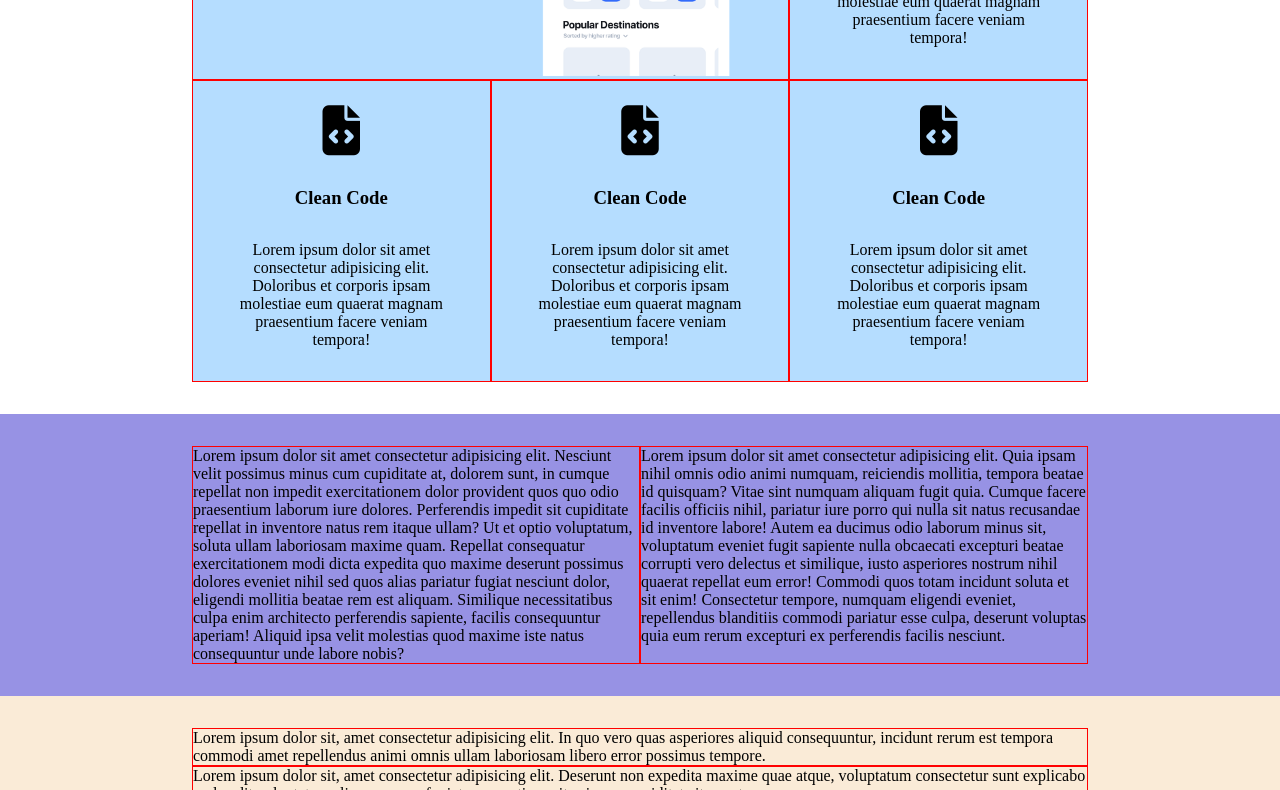
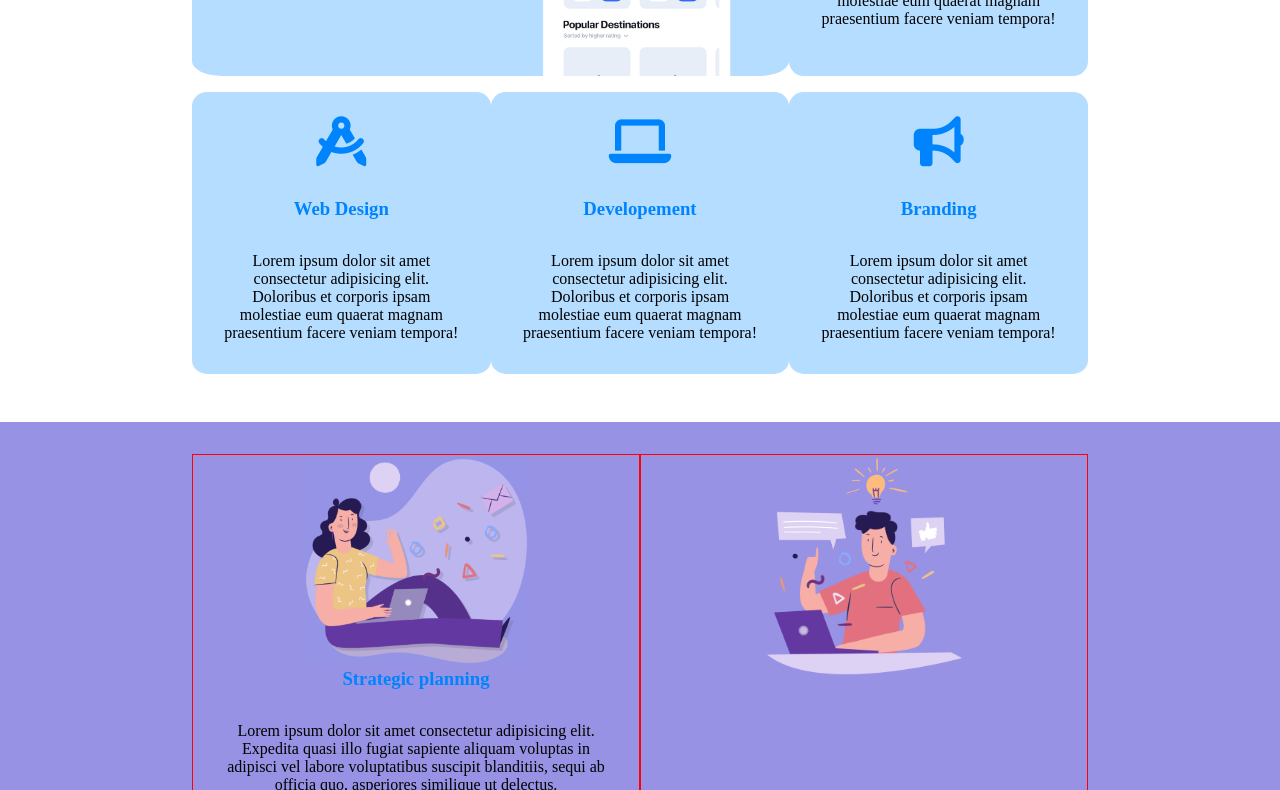
Before and after one commit to DeAngelisDev16/htmlcss-responsive-layout, a plain HTML site: page index.html in a window 1280 px wide. Shown: the part 326-1116 px from the top of the page. Drawn offline with Linux system fonts and the light colour scheme.

Commit message:
Demo application section commit

```diff
--- a/index.html
+++ b/index.html
@@ -28,7 +28,7 @@
     <main id="site_main">
         <section class="demo_application ">
             <div class="container">
-                <div class="row wrap">
+                <div class="row wrap space_between">
                     <div class="col-8">
                         <div class="card">
                             <img id="phone" src="./img/phone.png" alt="">
@@ -36,7 +36,7 @@
                                 <h3>Get a demo application</h3>
                                 <p>Lorem ipsum dolor sit amet, consectetur  <br>
                                     adipisicing elit. Itaque, earum corporis <br> provident excepturi quos suscipit quisquam <br> sit culpa. Aliquid, ullam?</p>
-                                <a class="button_appstore" href="">App Store</a>
+                                <a class="button_appstore" href=""><i class="fa-brands fa-apple"></i>App Store</a>
 
                             </div>
 
@@ -60,8 +60,8 @@
 
                     <div class="col-4">
                         <div class="card text_align">
-                            <i class="fa-solid fa-file-code"></i>
-                            <h3>Clean Code</h3>
+                            <i class="fa-solid fa-compass-drafting"></i>
+                            <h3>Web Design</h3>
                             <p>Lorem ipsum dolor sit amet consectetur adipisicing elit. Doloribus et corporis ipsam molestiae eum quaerat magnam praesentium facere veniam tempora!</p>
 
                         </div>
@@ -72,9 +72,11 @@
 
                     <div class="col-4">
                         <div class="card text_align">
-                            <i class="fa-solid fa-file-code"></i>
-                            <h3>Clean Code</h3>
+                            <i class="fa-solid fa-laptop"></i>
+                            <h3>Developement</h3>
                             <p>Lorem ipsum dolor sit amet consectetur adipisicing elit. Doloribus et corporis ipsam molestiae eum quaerat magnam praesentium facere veniam tempora!</p>
+
+
 
                         </div>
 
@@ -82,8 +84,8 @@
 
                     <div class="col-4">
                         <div class="card text_align">
-                            <i class="fa-solid fa-file-code"></i>
-                            <h3>Clean Code</h3>
+                            <i class="fa-sharp fa-solid fa-bullhorn"></i>
+                            <h3>Branding</h3>
                             <p>Lorem ipsum dolor sit amet consectetur adipisicing elit. Doloribus et corporis ipsam molestiae eum quaerat magnam praesentium facere veniam tempora!</p>
 
                         </div>
@@ -99,8 +101,14 @@
         <section class="strategic_plan">
             <div class="container">
                 <div class="row">
-                    <div class="col-6">Lorem ipsum dolor sit amet consectetur adipisicing elit. Nesciunt velit possimus minus cum cupiditate at, dolorem sunt, in cumque repellat non impedit exercitationem dolor provident quos quo odio praesentium laborum iure dolores. Perferendis impedit sit cupiditate repellat in inventore natus rem itaque ullam? Ut et optio voluptatum, soluta ullam laboriosam maxime quam. Repellat consequatur exercitationem modi dicta expedita quo maxime deserunt possimus dolores eveniet nihil sed quos alias pariatur fugiat nesciunt dolor, eligendi mollitia beatae rem est aliquam. Similique necessitatibus culpa enim architecto perferendis sapiente, facilis consequuntur aperiam! Aliquid ipsa velit molestias quod maxime iste natus consequuntur unde labore nobis?</div>
-                    <div class="col-6">Lorem ipsum dolor sit amet consectetur adipisicing elit. Quia ipsam nihil omnis odio animi numquam, reiciendis mollitia, tempora beatae id quisquam? Vitae sint numquam aliquam fugit quia. Cumque facere facilis officiis nihil, pariatur iure porro qui nulla sit natus recusandae id inventore labore! Autem ea ducimus odio laborum minus sit, voluptatum eveniet fugit sapiente nulla obcaecati excepturi beatae corrupti vero delectus et similique, iusto asperiores nostrum nihil quaerat repellat eum error! Commodi quos totam incidunt soluta et sit enim! Consectetur tempore, numquam eligendi eveniet, repellendus blanditiis commodi pariatur esse culpa, deserunt voluptas quia eum rerum excepturi ex perferendis facilis nesciunt.</div>
+                    <div class="col-6 text_align">
+                        <img class="planning" src="./img/planning1.png" alt="">
+                        <h3>Strategic planning</h3>
+                        <p>Lorem ipsum dolor sit amet consectetur adipisicing elit. Expedita quasi illo fugiat sapiente aliquam voluptas in adipisci vel labore voluptatibus suscipit blanditiis, sequi ab officia quo, asperiores similique ut delectus.</p>
+                    </div>
+                    <div class="col-6 text_align">
+                        <img class="planning" src="./img/planning2.png" alt="">
+                    </div>
                 </div>
             </div>
 
--- a/style.css
+++ b/style.css
@@ -36,19 +36,29 @@ section{
 
 .col-8{
     width: calc(100% / 12 * 8);
-    border: 1px solid red;
+    border-radius: 5%;
+
 }
 
 .col-6{
     width: calc(100% / 12 * 6);
-    border: 1px solid red;
+    border: 1px solid red
+
 
 }
 
 .col-4{
     width: calc(100% / 12 * 4);
-    border: 1px solid red;
+    border-radius: 5%;
+
 }
+
+.col-3{
+    width: calc(100% / 12 * 3);
+    border-radius: 5%;
+
+}
+
 
 .d_flex{
     display: flex;
@@ -67,6 +77,10 @@ section{
     flex-wrap: wrap;
 }
 
+
+
+
+
 .clearfix::after{
     content: "";
     display: table;
@@ -75,6 +89,10 @@ section{
 
 .text_align{
     text-align: center;
+}
+
+.align_y{
+    vertical-align: ;
 }
 
 /* /utilities */
@@ -114,6 +132,7 @@ a{
     background-color: #0084FD;
     color: white;
     text-decoration: none;
+    padding: 0.5rem 1rem;
 }
 
 
@@ -135,18 +154,35 @@ a{
 
 }
 
+
+
 .fa-solid{
     font-size: 50px;
     margin-top: 1.5rem;
 
 }
 
+.card .fa-solid, h3{
+    color: #0084FD;
+}
+
+.demo_application .col-8, .col-4{
+    margin-bottom: 1rem;
+}
+
 
 /* demo_application-endregion */
+
+/* strategic-plan-region */
 .strategic_plan{
     background-color:  #9792E4;
 
 }
+
+.planning{
+    width: 50%;
+}
+
 
 .partners{
     background-color: antiquewhite;
```
